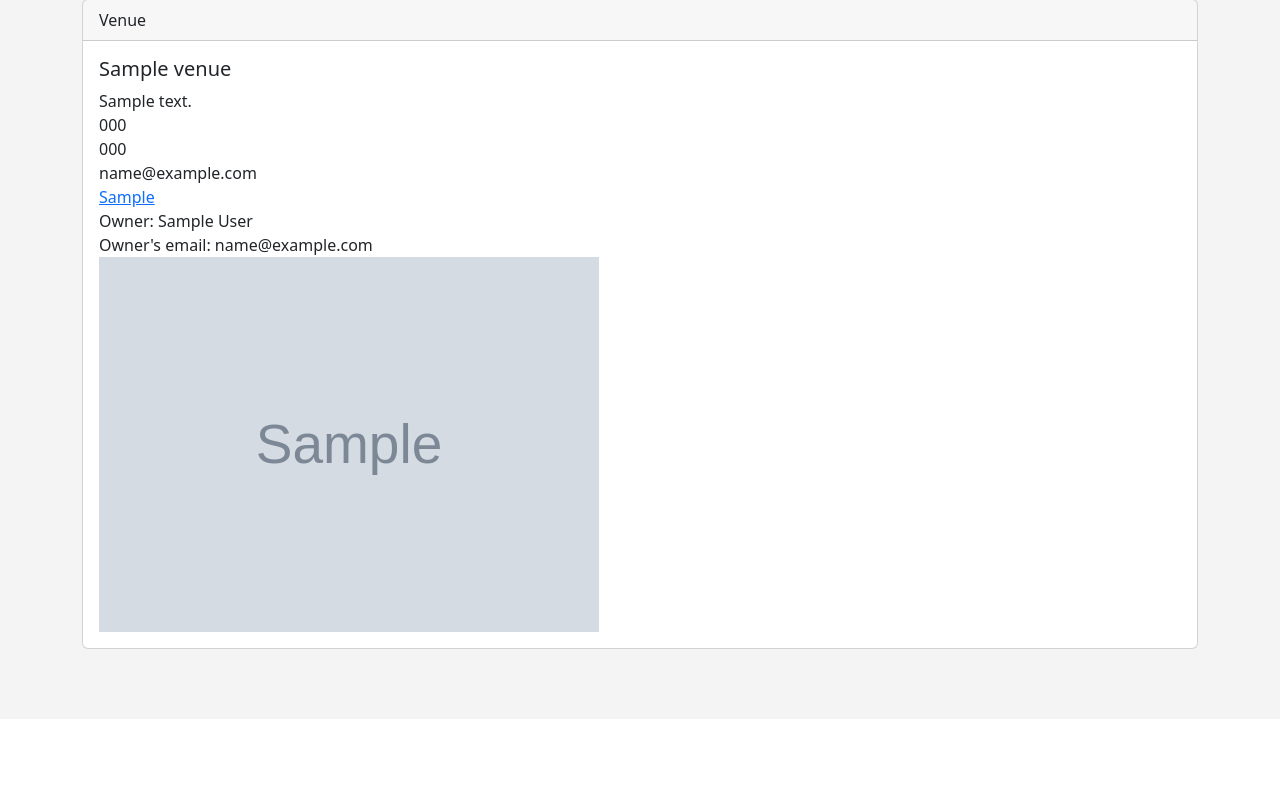
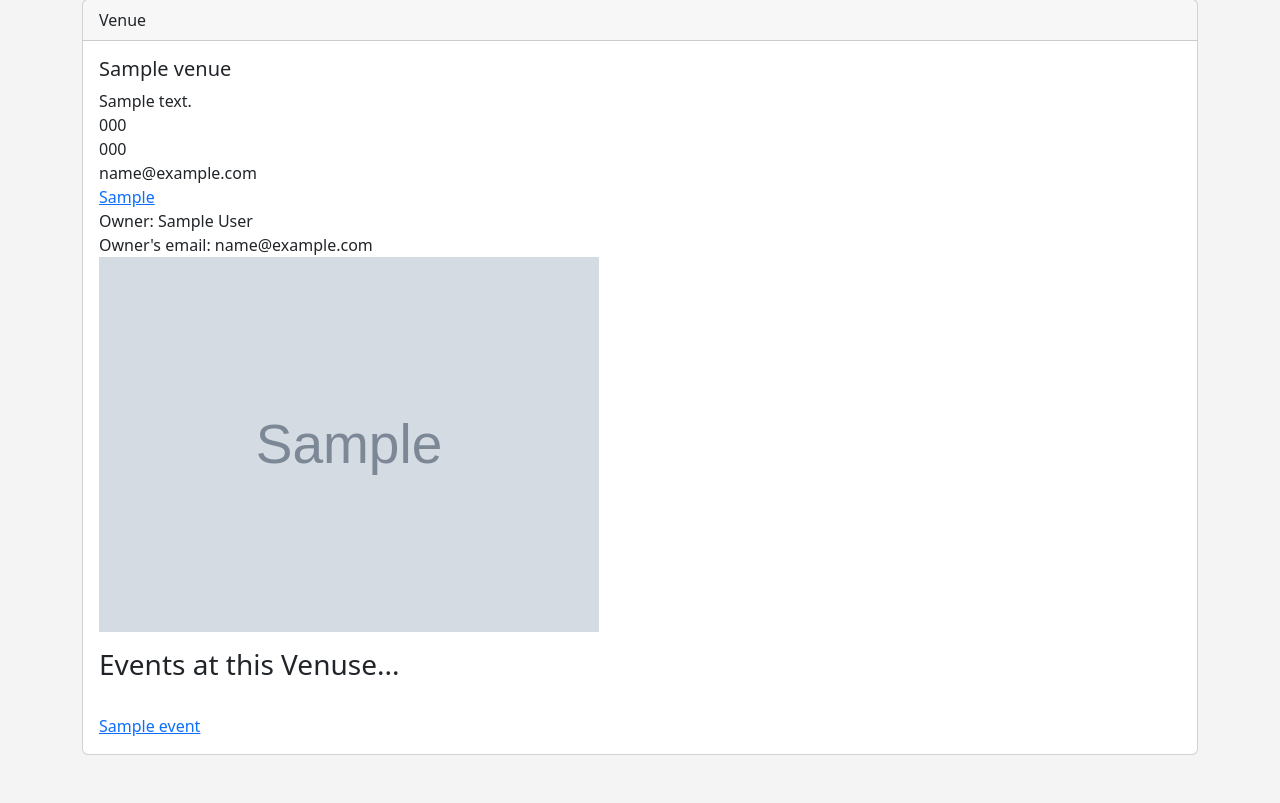
Before and after one commit to justinaluc/my_calendar_app, a Django app: page /show_venue/1 in a window 1280 px wide. Shown: the part 81-884 px from the top of the page. Before the commit the page ends 730 px from the top, so only its background shows below. Run offline with Django 4.2, Linux system fonts and the light colour scheme; tables that the repository leaves empty hold one stand-in row (values such as "Sample post"); grey boxes marked "Sample" are stand-in pictures.

Commit message:
show all future events under the particular venue information

```diff
--- a/events/templates/events/show_venue.html
+++ b/events/templates/events/show_venue.html
@@ -23,6 +23,14 @@
                 <img src="{{ venue.venue_image.url }}" width="500">
             {% endif %}
         </p>
+          <h3>Events at this Venuse...</h3><br/>
+          {% if events %}
+            {% for event in events %}
+                <a href="{% url 'show_event' event.id %}"> {{ event }} </a><br/>
+            {% endfor %}
+          {% else %}
+            No events scheduled At This Time!
+          {% endif %}
       </div>
     </div><br/><br/>
     {% endblock %}
--- a/events/views.py
+++ b/events/views.py
@@ -166,7 +166,10 @@ def update_venue(request, venue_id):
 def show_venue(request, venue_id):
     venue = Venue.objects.get(pk=venue_id)
     venue_owner = User.objects.get(pk=venue.owner)
-    return render(request, 'events/show_venue.html', {'venue': venue, 'venue_owner': venue_owner})
+    # grab the events from that venue
+    events = venue.event_set.all()
+    return render(request, 'events/show_venue.html',
+                  {'venue': venue, 'venue_owner': venue_owner, 'events': events})
 
 
 def list_venues(request):
```
